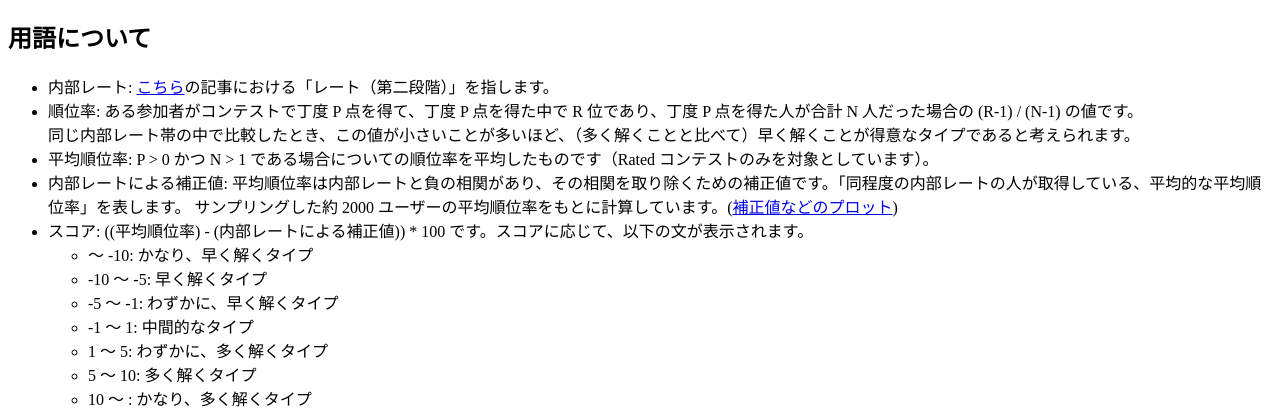
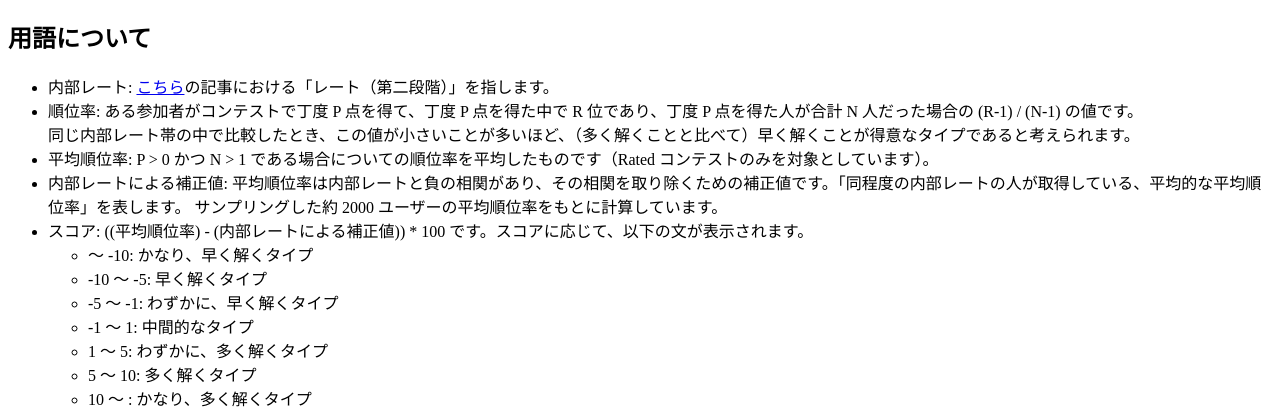
Before and after one commit to tomii9273/atcoder_type_checker, a Flask app: page / in a window 1280 px wide. Shown: the part 227-643 px from the top of the page. Run offline with Flask 2, Linux system fonts and the light colour scheme; parts of the project's set-up code (start-up, migrations or seed data) failed here and were passed over.

Commit message:
remove twitter img link

```diff
--- a/templates/index.html
+++ b/templates/index.html
@@ -34,8 +34,7 @@
 			の値です。<br>同じ内部レート帯の中で比較したとき、この値が小さいことが多いほど、（多く解くことと比べて）早く解くことが得意なタイプであると考えられます。</li>
 		<li>平均順位率: P > 0 かつ N > 1 である場合についての順位率を平均したものです（Rated コンテストのみを対象としています）。</li>
 		<li>内部レートによる補正値: 平均順位率は内部レートと負の相関があり、その相関を取り除くための補正値です。「同程度の内部レートの人が取得している、平均的な平均順位率」を表します。
-			サンプリングした約 2000 ユーザーの平均順位率をもとに計算しています。(<a
-				href="https://twitter.com/Tomii9273/status/1565977063055851520?s=20&t=sw_64cJKHoGJ3TF-pwChIQ">補正値などのプロット</a>)
+			サンプリングした約 2000 ユーザーの平均順位率をもとに計算しています。
 		</li>
 		<li>スコア: ((平均順位率) - (内部レートによる補正値)) * 100 です。スコアに応じて、以下の文が表示されます。
 			<ul>
```
